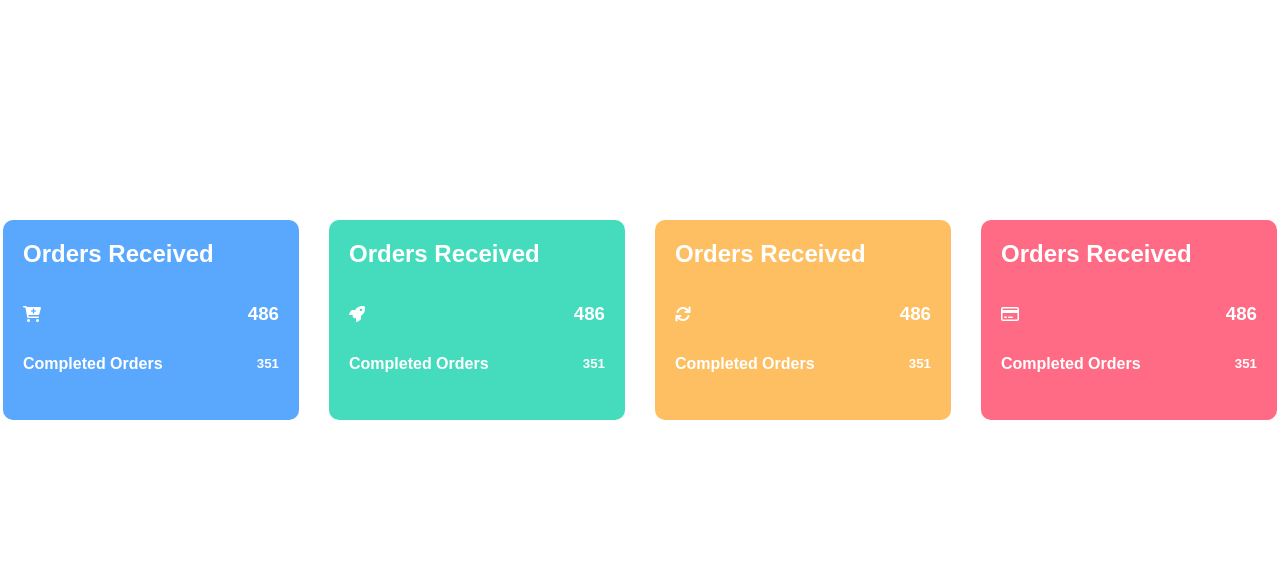
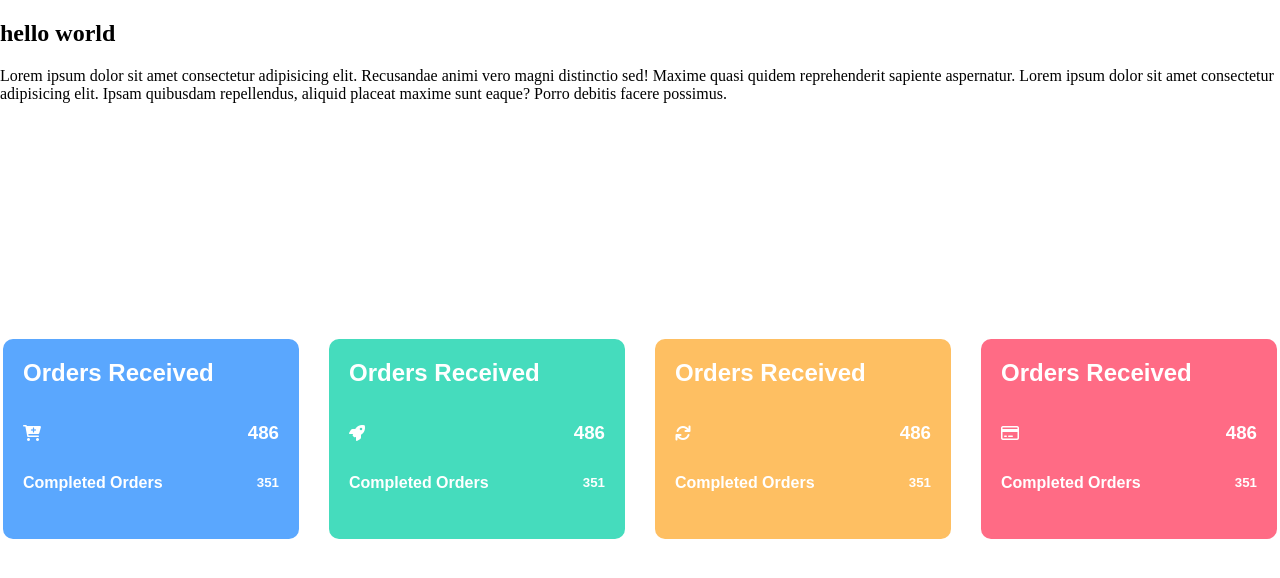
Before and after one commit to elmuroddeveloper/Sayt, a plain HTML site: page index.html in a window 1280 px wide. Drawn offline with Linux system fonts and the light colour scheme.

Commit message:
change index.html

```diff
--- a/index.html
+++ b/index.html
@@ -13,6 +13,12 @@
 </head>
 
 <body>
+    <h2>hello world</h2>
+    <p>
+        Lorem ipsum dolor sit amet consectetur adipisicing elit. Recusandae animi vero magni distinctio sed! Maxime
+        quasi quidem reprehenderit sapiente aspernatur. Lorem ipsum dolor sit amet consectetur adipisicing elit. Ipsam
+        quibusdam repellendus, aliquid placeat maxime sunt eaque? Porro debitis facere possimus.
+    </p>
     <div class="container">
         <div class="card">
             <h2>Orders Received</h2>
```
